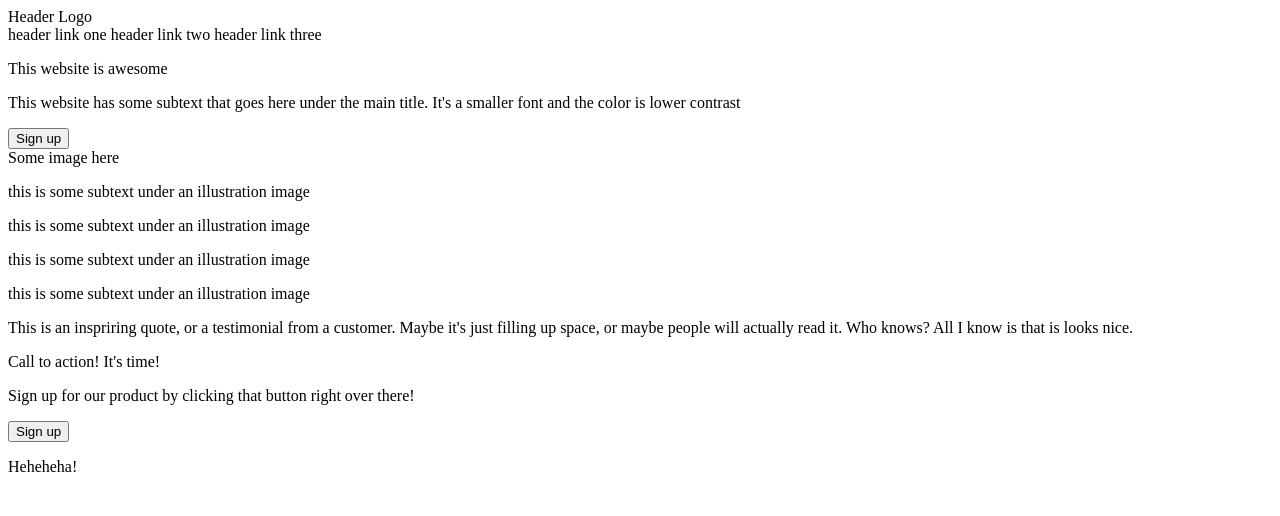
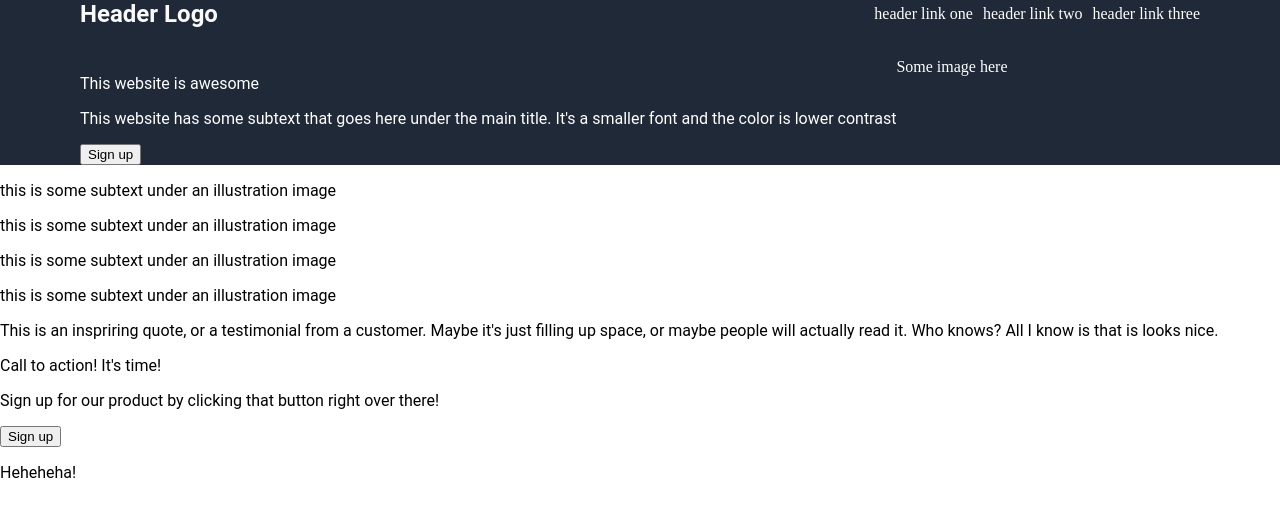
Before and after one commit to Soltime5476/landing-page, a plain HTML site: page index.html in a window 1280 px wide. Drawn offline with Linux system fonts and the light colour scheme.

Commit message:
Styled top header bar

```diff
--- a/index.html
+++ b/index.html
@@ -11,7 +11,7 @@
     <div class="container">
       <div class="heading">
         <div class="infobar">
-          <header>Header Logo</header>
+          <p id="header">Header Logo</p>
           <div class="links">
             <a>header link one</a>
             <a>header link two</a>
--- a/style.css
+++ b/style.css
@@ -0,0 +1,38 @@
+body {
+  padding: 0;
+  margin: 0;
+}
+
+p {
+  font-family: Roboto, Oxygen, Ubuntu, Cantarell, 'Open Sans', 'Helvetica Neue', sans-serif;
+}
+
+#header {
+  font-weight: bold;
+  font-size: 24px;
+  color: #f9faf8;
+  margin: 0;
+}
+
+.heading {
+  background-color: #1f2937;
+  color: white;
+  padding: 0px 80px;
+}
+
+.infobar {
+  display: flex;
+  justify-content: space-between;
+  align-items: center;
+  margin-bottom: 30px;
+}
+
+.links {
+  display: flex;
+  justify-content: space-evenly;
+  gap: 10px;
+}
+
+.intro {
+  display: flex;
+}
```
